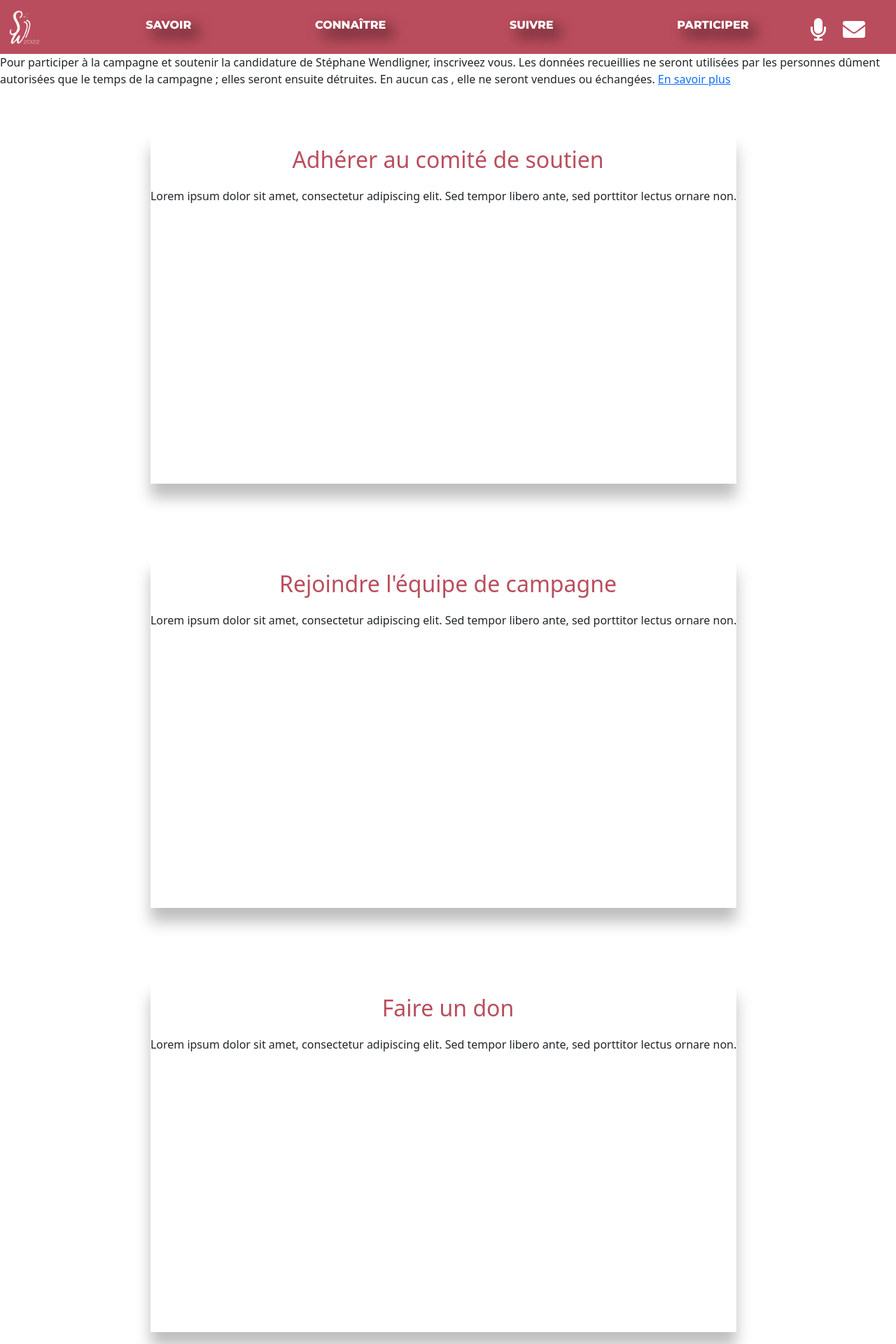
After one commit to Jilvo/sw2022, a Django app: page /participer in a window 1280 px wide. The commit adds this page. Shown: the top 1920 px of the page at 70% size. Run offline with Django 3.2, Linux system fonts and the light colour scheme; some libraries are stand-ins or nearby versions.

Commit message:
Participer, start signup page and login page, add form register

```diff
--- a/actus/static/css/styles_changes.css
+++ b/actus/static/css/styles_changes.css
@@ -296,3 +296,31 @@ background: #F44336;
 .size_article{
     font-size: large !important;
 }
+.participer_flex{
+    text-align: center;
+    margin: 15px auto;
+}
+.div_participer{
+    display: inline-block;
+    text-align: left;
+    /* width: 40%; */
+    height: 500px;
+    /* margin: 100px; */
+    box-shadow: rgb(0 0 0 / 26%) 0px 20px 20px 0px;
+    overflow: auto;
+    margin-bottom: 50px;
+    margin-top: 50px;
+    margin-right: 1%;
+}
+.participer_title{
+    text-align: center;
+}
+.button_display{
+    display: flex;
+    justify-content: space-evenly;
+    flex-direction: row;
+    margin-bottom: 20px;
+}
+.form_signup{
+    margin-bottom: 10px !important;
+}
--- a/actus/templates/base.html
+++ b/actus/templates/base.html
@@ -36,12 +36,18 @@
                             <a class="nav-link yellow_title shadow_title montserrat" href="suivre">SUIVRE</a>
                         </li>
                         <li class="nav-item">
-                            <a class="nav-link yellow_title shadow_title montserrat" href="#">PARTICIPER</a>
+                            <a class="nav-link yellow_title shadow_title montserrat" href="participer">PARTICIPER</a>
                         </li>
                         <li style="text-align: center;">
                             <i style="margin-top: 10px; margin-right: 20px;" class="fas fa-microphone fa-2x yellow_title"></i>
                             <i style="margin-top: 10px;" class="fas fa-envelope fa-2x yellow_title"></i>
                         </li>
+                        {% if user.is_authenticated %}
+                        <li class="nav-item">
+                            <a class="nav-link yellow_title shadow_title montserrat" href="">BONJOUR, {{user}}</a>
+                        </li>
+                        {% else %}
+                        {% endif %}
                     </ul>
                 </div>
             </div>
--- /dev/null
+++ b/manage_user/templates/participer.html
@@ -0,0 +1,31 @@
+{% extends "base.html" %}
+{% load static %}
+{% block content %}
+
+<p> Pour participer à la campagne et soutenir la candidature de Stéphane Wendligner, inscriveez vous. Les données recueillies ne seront utilisées par les personnes dûment autorisées que le temps
+    de la campagne ; elles seront ensuite détruites. En aucun cas , elle ne seront vendues ou échangées. <a href=""> En savoir plus</a>
+</p>
+
+<div class="participer_flex">
+    <div class="div_participer">
+        <p class="home_article size_title participer_title">Adhérer au comité de soutien</p>
+        <p>Lorem ipsum dolor sit amet, consectetur adipiscing elit. Sed tempor libero ante, sed porttitor lectus ornare non.</p>
+    </div>
+    <div class="div_participer">
+        <p class="home_article size_title participer_title">Rejoindre l'équipe de campagne</p>
+        <p>Lorem ipsum dolor sit amet, consectetur adipiscing elit. Sed tempor libero ante, sed porttitor lectus ornare non.</p>
+    </div>
+    <div class="div_participer">
+        <p class="home_article size_title participer_title">Faire un don</p>
+        <p>Lorem ipsum dolor sit amet, consectetur adipiscing elit. Sed tempor libero ante, sed porttitor lectus ornare non.</p>
+    </div>
+    <div class="div_participer">
+        <p class="home_article size_title participer_title">Parrainer le candidat</p>
+        <p>Lorem ipsum dolor sit amet, consectetur adipiscing elit. Sed tempor libero ante, sed porttitor lectus ornare non.</p>
+    </div>
+</div>
+<div class="button_display">
+<button type="button" class="btn btn-primary btn-lg"><a class="link_hidden" href="login">Connexion</a></button>
+<button type="button" class="btn btn-secondary btn-lg"><a class="link_hidden" href="signup">S'inscrire</a></button>
+</div>
+{% endblock %}
--- a/manage_user/views.py
+++ b/manage_user/views.py
@@ -2,11 +2,19 @@ from django.core.mail import send_mail, BadHeaderError
 from django.http import HttpResponse, HttpResponseRedirect
 from django.shortcuts import render, redirect
 from .forms import ContactForm
+from django.contrib.auth.models import User
+from django.contrib import messages
+from django.contrib.auth import logout, login, authenticate
+from django.contrib.auth.hashers import check_password
+from .forms import ConnexionForm, RegistrationForm
 # Create your views here.
 
 def contact_function(request):
     """Render the Contact page"""
     return render(request,"contact.html")
+
+def connaitre_function(request):
+    return render(request,"participer.html")
 
 def contactView(request):
 
@@ -19,7 +27,7 @@ def contactView(request):
             from_email = form.cleaned_data['from_email']
             message = form.cleaned_data['message']
             try:
-                send_mail(subject, message, 'jmillot41@hotmail.fr', [from_email])
+                send_mail(subject, message, 'jmillot41@hotmail.fr', [from_email,'jmillot41@hotmail.fr'])
             except BadHeaderError:
                 return HttpResponse('Invalid header found.')
             return redirect('success')
@@ -27,3 +35,69 @@ def contactView(request):
 
 def successView(request):
     return HttpResponse('Success! Thank you for your message.')
+
+# Create your views here.
+def signin_function(request):
+    """display the login page"""
+    return render(request, "login.html")
+
+
+def signup_function(request):
+    """display the signup page"""
+    return render(request, "signup.html")
+
+
+def register(request):
+    """function for create a account """
+    if request.method == "GET":
+        return render(request, "signup.html")
+    if request.method == "POST":
+        form = RegistrationForm(request.POST)
+        if form.is_valid():
+            username = form.cleaned_data["username"]
+            password = form.cleaned_data["password"]
+            email = form.cleaned_data["email"]
+            try:
+                user = form.save(commit=False)
+                user.set_password(request.POST["password"])
+                user.save()
+                login(request, user)  # nous connectons l'utilisateur
+            except Exception as e:
+                form = RegistrationForm()
+            return render(request, "login.html")
+        else:
+            return render(request, "login.html")
+
+
+def connexion(request):
+    """function who called when a user try to be connected"""
+    # if request.method == "GET":
+    #     return render(request, "index.html")
+    if request.user.is_authenticated:
+        return render(request, "index.html")
+    if request.method == "POST":
+        form = ConnexionForm(request.POST)
+        username = request.POST["username"]
+        password = request.POST["password"]
+        print(username)
+        print(password)
+
+        user = authenticate(
+            username=username, password=password
+        )
+        print(user)
+        if user is not None:  # Si l'objet renvoyé n'est pas None
+            login(request, user)  # nous connectons l'utilisateur
+            return redirect("index")
+        else:  # sinon une erreur sera affichée
+            return redirect("login")
+    else:
+        context = {"ConnexionForm": ConnexionForm()}
+        return render(request, "login.html", context)
+
+
+def logout_view(request):
+    """function who call when a user logout from the website"""
+    if request.method == "POST":
+        logout(request)
+        return render(request, "index.html")
--- a/sw2022/urls.py
+++ b/sw2022/urls.py
@@ -29,5 +29,10 @@ urlpatterns = [
     path("contacte", manage_user_views.contact_function , name="contacte"),
     path("mentions_legales", actus_views.legals_mentions, name="mentions_legales"),
     path("join_newsletter", actus_views.join_newsletter, name="join_newsletter"),
+    path("participer" , manage_user_views.connaitre_function, name="participer"),
+    path("login", manage_user_views.connexion, name="login"),
+    path("signup", manage_user_views.register, name="signup"),
+    path("login_page",manage_user_views.signin_function,name="login_page"),
+    path("logout", manage_user_views.logout_view, name="logout"),
 
 ]
```
Also changed, not shown: manage_user/backends.py (added, +23 -0 lines), manage_user/forms.py (+26 -0 lines), manage_user/templates/login.html (added, +29 -0 lines), manage_user/templates/signup.html (added, +72 -0 lines), actus/templates/suivre.html (indentation only), 1 other file.
